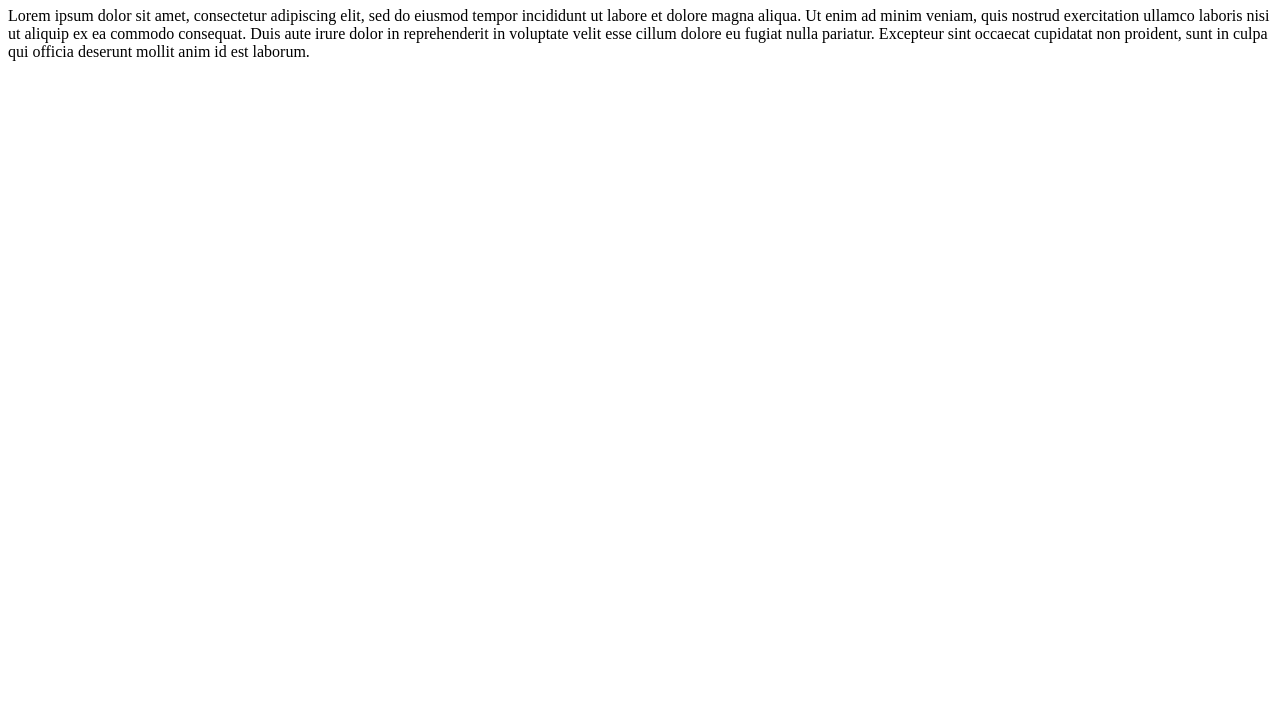
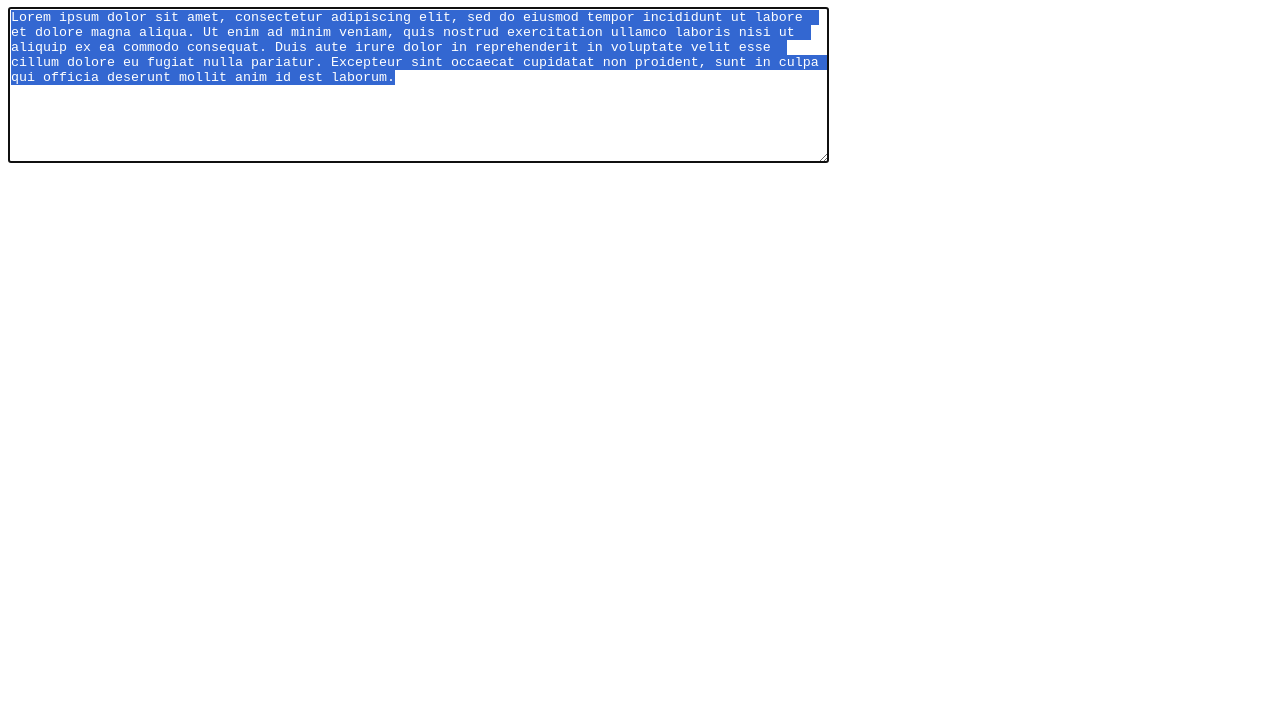
Before and after one commit to ianjmacintosh/lipsum, a plain HTML site: page index.html in a window 1280 px wide. Shown: the part 73-800 px from the top of the page. Drawn offline with Linux system fonts and the light colour scheme.

Commit message:
Put text in textarea, select on load

```diff
--- a/index.html
+++ b/index.html
@@ -7,6 +7,9 @@
 </head>
 <body>
     <h1>Lorem Ipsum Generator</h1>
-    <p>Lorem ipsum dolor sit amet, consectetur adipiscing elit, sed do eiusmod tempor incididunt ut labore et dolore magna aliqua. Ut enim ad minim veniam, quis nostrud exercitation ullamco laboris nisi ut aliquip ex ea commodo consequat. Duis aute irure dolor in reprehenderit in voluptate velit esse cillum dolore eu fugiat nulla pariatur. Excepteur sint occaecat cupidatat non proident, sunt in culpa qui officia deserunt mollit anim id est laborum.</p>
+    <textarea name="placeholder-text" id="placeholder-text" cols="100" rows="10">Lorem ipsum dolor sit amet, consectetur adipiscing elit, sed do eiusmod tempor incididunt ut labore et dolore magna aliqua. Ut enim ad minim veniam, quis nostrud exercitation ullamco laboris nisi ut aliquip ex ea commodo consequat. Duis aute irure dolor in reprehenderit in voluptate velit esse cillum dolore eu fugiat nulla pariatur. Excepteur sint occaecat cupidatat non proident, sunt in culpa qui officia deserunt mollit anim id est laborum.</textarea>
+    <script>
+        document.getElementById("placeholder-text").select()
+    </script>
 </body>
 </html>
```
